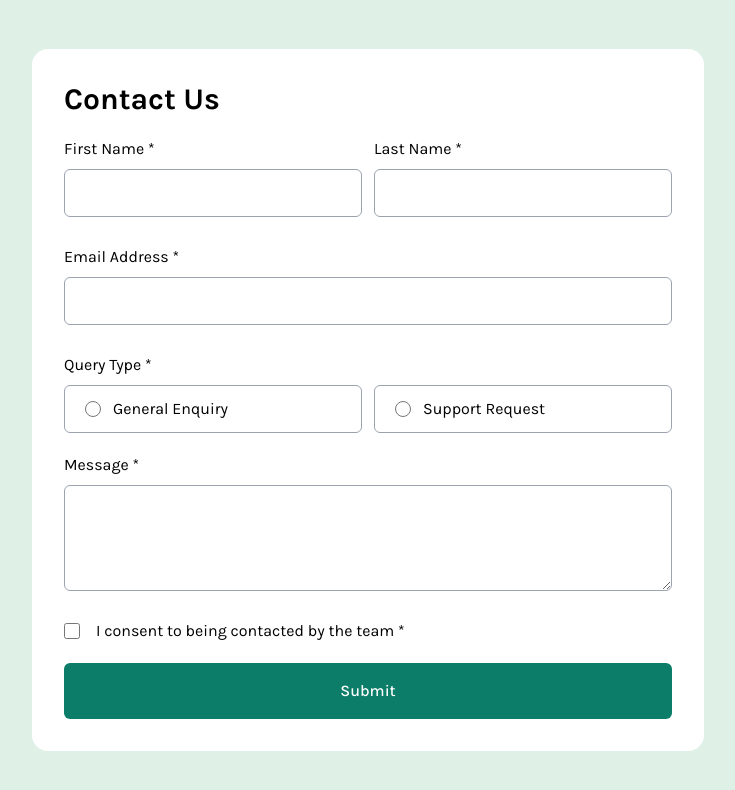
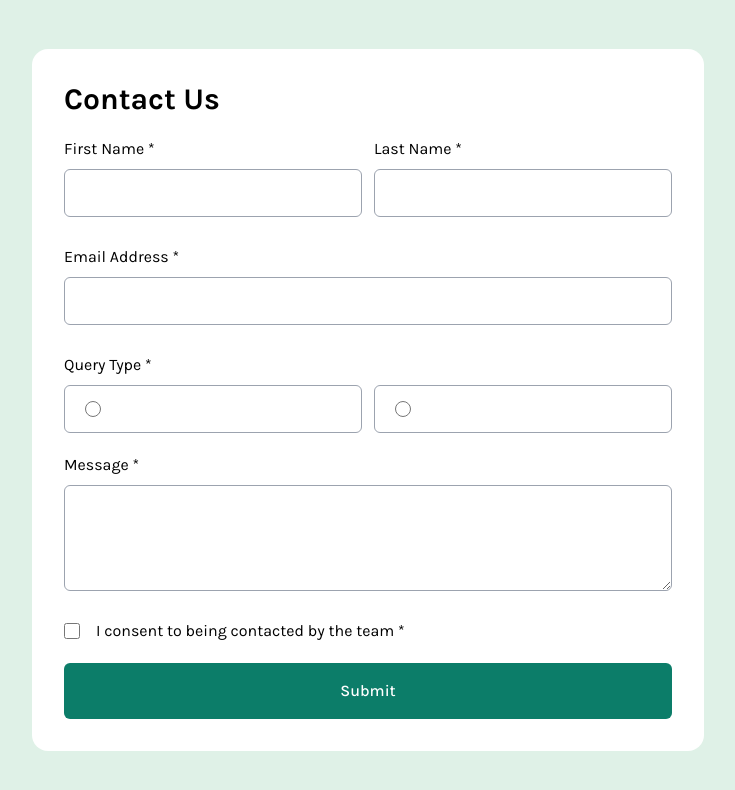
Before and after one commit to lucarl07/contact-form, a React (Vite) app: page / in a window 1280 px wide. Shown: the top 790 px of the page, without its empty margins (272-1007 px from the left). Built offline with nearby package versions, Linux system fonts and the light colour scheme.

Commit message:
🗃 raw: Add rest props to component Control.Input

```diff
--- a/src/components/Control/ControlInput/ControlInput.tsx
+++ b/src/components/Control/ControlInput/ControlInput.tsx
@@ -3,37 +3,38 @@ import ControlContext from 'contexts/ControlContext'
 
 interface ControlInputProps
   extends React.InputHTMLAttributes<HTMLInputElement> {
-  field?: string
+  field?: string /* Name of the input field or group */
+  desc?: string /* Description for individual radios on a group */
   error?: string
 }
 
-function Radio({ field, id, value }: ControlInputProps) {
+function Radio({ field, desc, ...rest }: ControlInputProps) {
   return (
     <div className="flex items-center px-5 w-full h-12 gap-3 border border-gray-400 rounded-md">
       <input
-        type='radio' id={id} name={field}
+        type='radio' name={field} id={rest.id} value={rest.value} {...rest}
         className="border border-gray-300 rounded-full size-4 accent-lc-green-600" />
-      <label htmlFor={id}>
-        {value}
+      <label htmlFor={rest.id}>
+        {desc}
       </label>
     </div>
   )
 }
 
-function Checkbox({ field }: ControlInputProps) {
+function Checkbox({ field, ...rest }: ControlInputProps) {
   return (
     <input
-      type='checkbox' id={field} name={field}
+      type='checkbox' id={field} name={field} {...rest}
       className="size-4 accent-lc-green-600" />
   )
 }
 
-function DefaultInput({ field, error, type }: ControlInputProps) {
+function DefaultInput({ field, error, type, ...rest }: ControlInputProps) {
   const borderColor = error!.length > 0 ? 'border-lc-red' : 'border-gray-400'
 
   return (
     <input
-      type={type} id={field} name={field}
+      type={type} id={field} name={field} {...rest}
       className={`px-4 w-full border ${borderColor} rounded-md h-12`} />
   )
 }
@@ -43,10 +44,10 @@ export default function ControlInput(props: ControlInputProps) {
 
   switch (props.type) {
     case 'radio':
-      return <Radio field={field} id={props.id} value={props.value} />
+      return <Radio field={field} id={props.id} value={props.value} {...props} />
     case 'checkbox':
-      return <Checkbox field={field} />
+      return <Checkbox field={field} {...props} />
     default:
-      return <DefaultInput field={field} error={error} type={props.type || 'text'} />
+      return <DefaultInput field={field} error={error} type={props.type || 'text'} {...props} />
   }
 }
```
